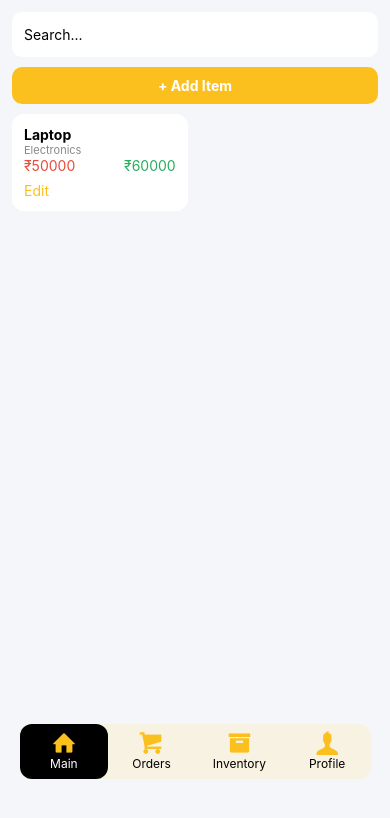
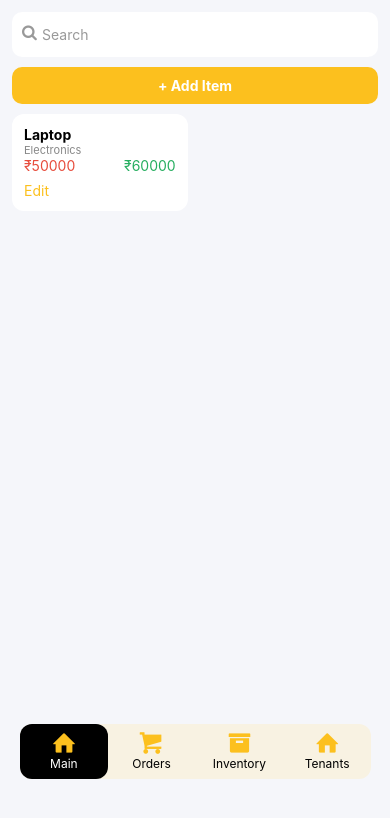
Before and after one commit to ppomega/MyStoreApp, a React Native app: screen /Inventory in a window 390 px wide. Shown: the top 818 px of the page. Built offline with nearby package versions, Linux system fonts and the light colour scheme.

Commit message:
feat: add JetBrains font and update asset configurations

```diff
--- a/Inventory/Inventory.tsx
+++ b/Inventory/Inventory.tsx
@@ -9,6 +9,7 @@ import {
   Modal,
   Platform,
 } from "react-native";
+import  Icon  from "react-native-vector-icons/FontAwesome";
 
 const initialData = [
   {
@@ -102,13 +103,16 @@ export default function Inventory() {
   return (
     <View style={styles.container}>
       {/* 🔍 Search */}
+      <View style={{ }}>
+      <Icon name="search" size={16} color="#999" style={{ position: "absolute", top: 12, left: 10, zIndex: 1 }} />
       <TextInput
-        placeholder="Search..."
+        placeholder="Search"
+        placeholderTextColor={"#999"}
         value={search}
         onChangeText={setSearch}
         style={styles.search}
       />
-
+</View>
       {/* ➕ Add Button */}
       <TouchableOpacity
         style={styles.addBtn}
@@ -139,10 +143,11 @@ export default function Inventory() {
             {editingItem ? "Edit Item" : "Add Item"}
           </Text>
 
-          {["name", "sellingPrice", "buyingPrice", "category"].map((field) => (
+          {["Name", "Selling Price", "Buying Price", "Category"].map((field) => (
             <TextInput
               key={field}
               placeholder={field}
+              placeholderTextColor={"#999"}
               value={(form as any)[field]}
               onChangeText={(text) =>
                 setForm((prev) => ({ ...prev, [field]: text }))
@@ -174,7 +179,8 @@ const styles = StyleSheet.create({
     height: 45,
     backgroundColor: "#fff",
     borderRadius: 10,
-    paddingHorizontal: 12,
+    paddingHorizontal: 30,
+
     marginBottom: 10,
   },
 
@@ -184,6 +190,7 @@ const styles = StyleSheet.create({
     borderRadius: 10,
     alignItems: "center",
     marginBottom: 10,
+    fontWeight: "light",
   },
 
   card: {
--- a/Nav/Nav.tsx
+++ b/Nav/Nav.tsx
@@ -3,7 +3,7 @@ import { View, TouchableOpacity, Text } from "react-native";
 import { useNavigation } from "@react-navigation/native";
 
 import Icon from "react-native-vector-icons/Entypo";
-const TABS = ["Main", "Orders", "Inventory", "Profile"];
+const TABS = ["Main", "Orders", "Inventory", "Tenants"];
 
 export default function Nav() {
   const navigation = useNavigation();
--- a/react-native.config.js
+++ b/react-native.config.js
@@ -1,3 +1,4 @@
 module.exports = {
-  assets: ['./node_modules/react-native-vector-icons/Fonts'],
+  assets: ['./node_modules/react-native-vector-icons/Fonts','./assets/fonts/'],
+
 };
```
Also changed, not shown: assets/fonts/JetBrains.ttf (added), 5 other files (tests, documents, lock files or other folders).
